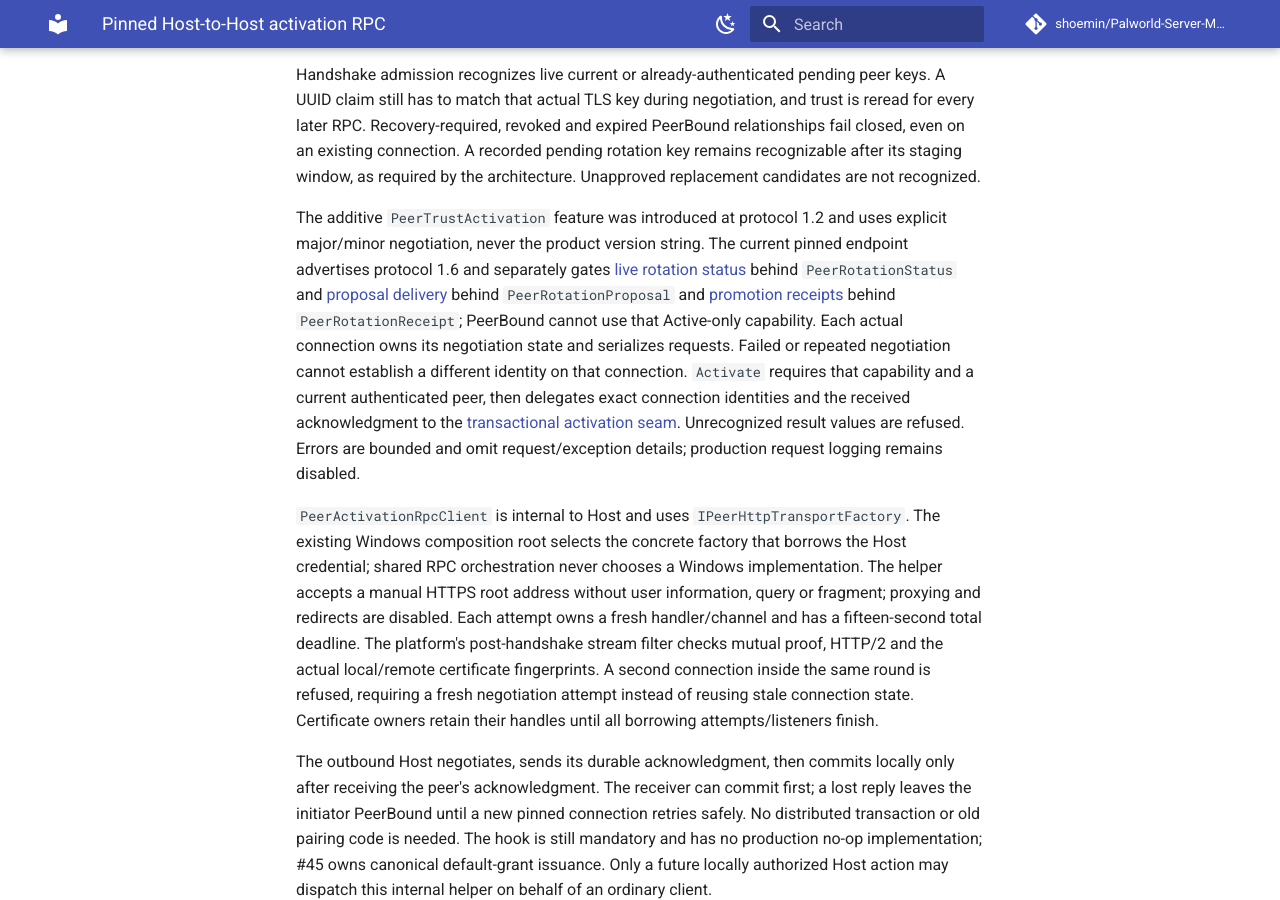
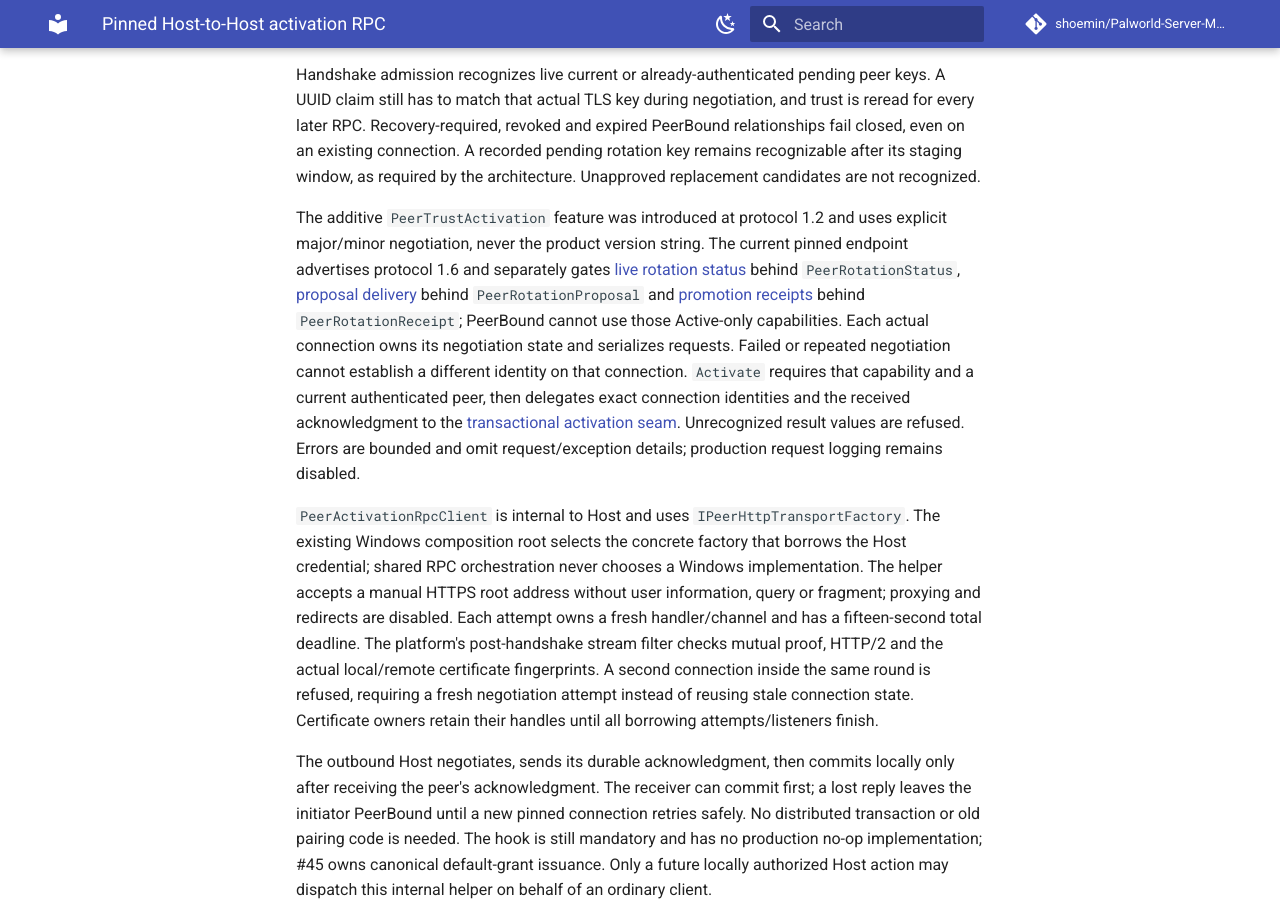
Before and after one commit to shoemin/Palworld-Server-Manager, an MkDocs documentation site: the page built from docs/developer/v0.5-peer-grpc.md, in a window 1280 px wide and 900 px high, scrolled down 582 px. Built offline with MkDocs 1.6.1 and Material for MkDocs 9.7.7, drawn with Linux system fonts in a browser that asks for light colours; comment, search, counter and statistics services are not loaded.

Commit message:
Refresh rotation sibling summaries

```diff
--- a/docs/developer/v0.5-peer-grpc.md
+++ b/docs/developer/v0.5-peer-grpc.md
@@ -6,7 +6,7 @@ The listener uses the [qualified TLS profile](v0.5-peer-tls.md): required client
 
 Handshake admission recognizes live current or already-authenticated pending peer keys. A UUID claim still has to match that actual TLS key during negotiation, and trust is reread for every later RPC. Recovery-required, revoked and expired PeerBound relationships fail closed, even on an existing connection. A recorded pending rotation key remains recognizable after its staging window, as required by the architecture. Unapproved replacement candidates are not recognized.
 
-The additive `PeerTrustActivation` feature was introduced at protocol 1.2 and uses explicit major/minor negotiation, never the product version string. The current pinned endpoint advertises protocol 1.6 and separately gates [live rotation status](v0.5-rotation-status-rpc.md) behind `PeerRotationStatus` and [proposal delivery](v0.5-rotation-proposal-rpc.md) behind `PeerRotationProposal` and [promotion receipts](v0.5-rotation-receipt-rpc.md) behind `PeerRotationReceipt`; PeerBound cannot use that Active-only capability. Each actual connection owns its negotiation state and serializes requests. Failed or repeated negotiation cannot establish a different identity on that connection. `Activate` requires that capability and a current authenticated peer, then delegates exact connection identities and the received acknowledgment to the [transactional activation seam](v0.5-peer-activation.md). Unrecognized result values are refused. Errors are bounded and omit request/exception details; production request logging remains disabled.
+The additive `PeerTrustActivation` feature was introduced at protocol 1.2 and uses explicit major/minor negotiation, never the product version string. The current pinned endpoint advertises protocol 1.6 and separately gates [live rotation status](v0.5-rotation-status-rpc.md) behind `PeerRotationStatus`, [proposal delivery](v0.5-rotation-proposal-rpc.md) behind `PeerRotationProposal` and [promotion receipts](v0.5-rotation-receipt-rpc.md) behind `PeerRotationReceipt`; PeerBound cannot use those Active-only capabilities. Each actual connection owns its negotiation state and serializes requests. Failed or repeated negotiation cannot establish a different identity on that connection. `Activate` requires that capability and a current authenticated peer, then delegates exact connection identities and the received acknowledgment to the [transactional activation seam](v0.5-peer-activation.md). Unrecognized result values are refused. Errors are bounded and omit request/exception details; production request logging remains disabled.
 
 `PeerActivationRpcClient` is internal to Host and uses `IPeerHttpTransportFactory`. The existing Windows composition root selects the concrete factory that borrows the Host credential; shared RPC orchestration never chooses a Windows implementation. The helper accepts a manual HTTPS root address without user information, query or fragment; proxying and redirects are disabled. Each attempt owns a fresh handler/channel and has a fifteen-second total deadline. The platform's post-handshake stream filter checks mutual proof, HTTP/2 and the actual local/remote certificate fingerprints. A second connection inside the same round is refused, requiring a fresh negotiation attempt instead of reusing stale connection state. Certificate owners retain their handles until all borrowing attempts/listeners finish.
 
```
Also changed, not shown: docs/developer/v0.5-peer-rotation-completion.md (+1 -1 lines), docs/developer/v0.5-rotation-staging.md (+1 -1 lines).
